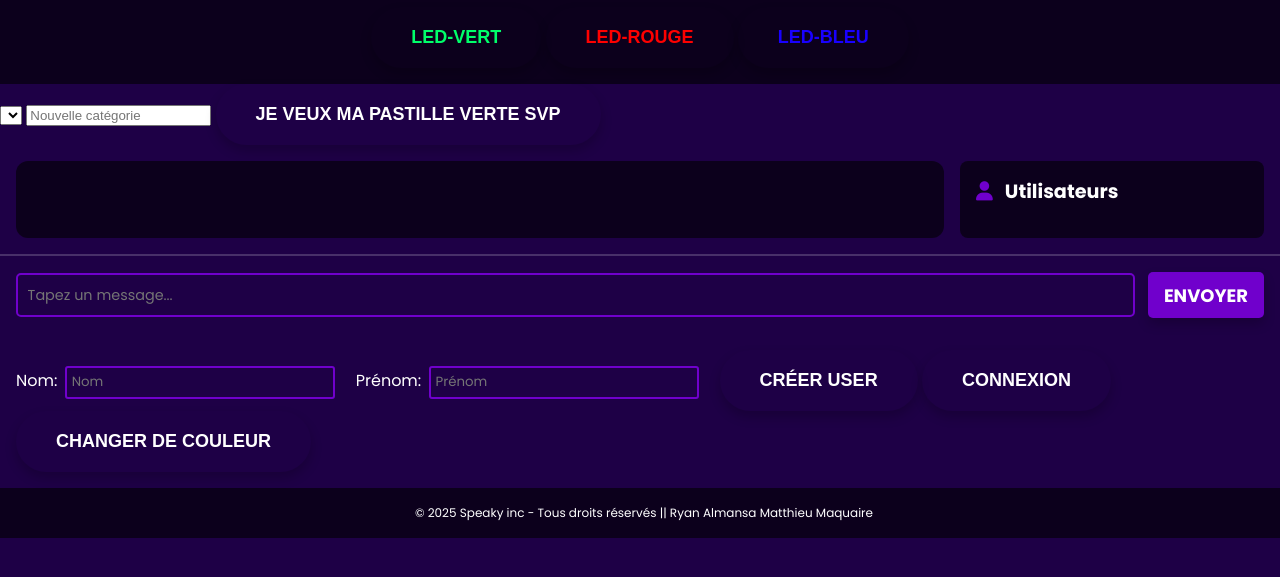
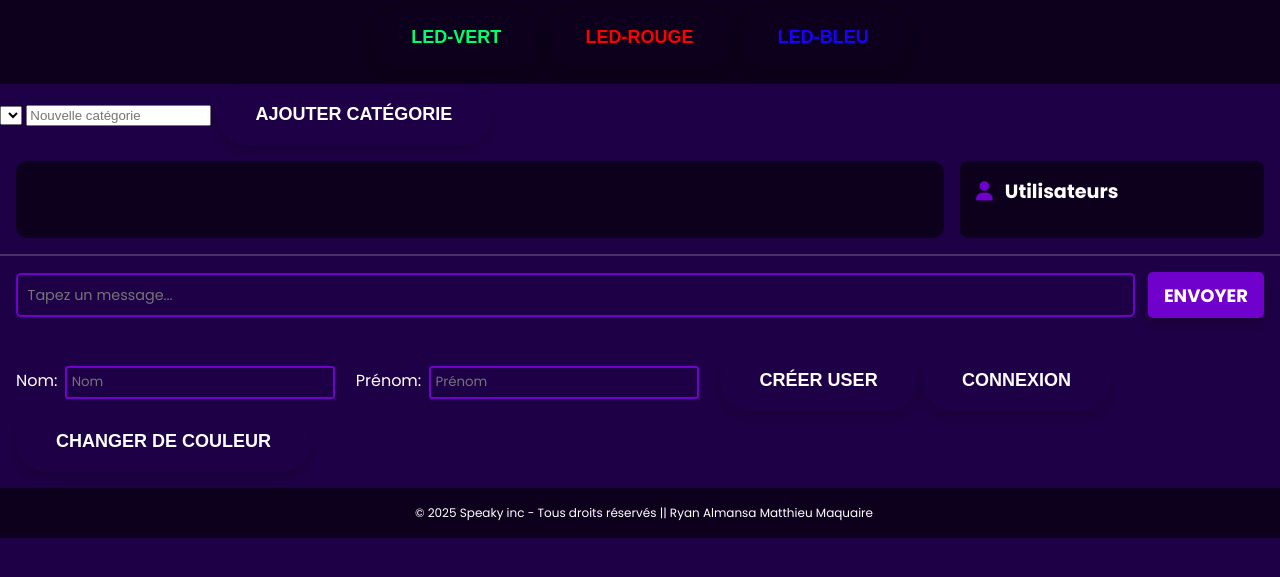
Before and after one commit to Ryan-almansa/Application-msg, a plain HTML site: page chatFront/public/index.html in a window 1280 px wide. Shown: the part 145-722 px from the top of the page. Drawn offline with Linux system fonts and the light colour scheme; no server answers; a web font is replaced by a local one.

Commit message:
changement de nom de categorie

```diff
--- a/chatFront/public/index.html
+++ b/chatFront/public/index.html
@@ -31,7 +31,7 @@
         <div id="category-controls">
             <select id="category-selector"></select>
             <input type="text" id="new-category" placeholder="Nouvelle catégorie">
-            <button id="add-category">JE veux ma pastille verte svp</button>
+            <button id="add-category">Ajouter catégorie</button>
         </div>
 
         <main id="main-container">
```
